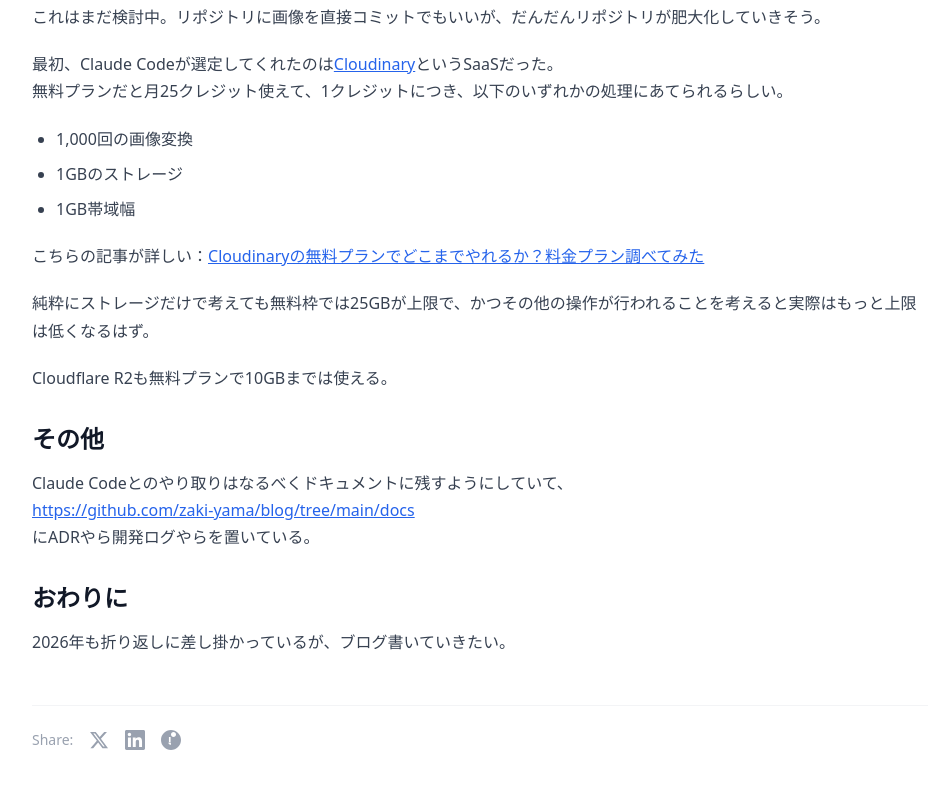
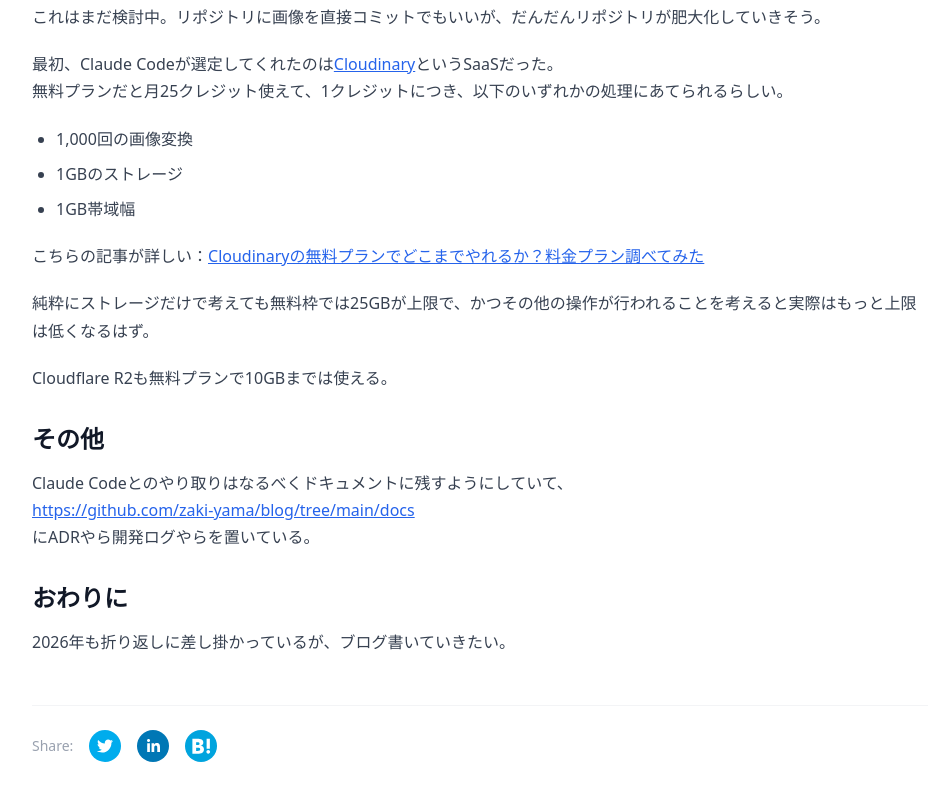
Before and after one commit to zaki-yama/blog, an Astro site: page /posts/first-post in a window 1280 px wide. Shown: the part 1488-2288 px from the top of the page, without its empty margins (160-1107 px from the left). Built offline with nearby package versions, Linux system fonts and the light colour scheme; Astro itself is replaced by a stand-in of ours; no server answers.

Commit message:
feat: replace share buttons with react-share library
Use react-share's TwitterShareButton, LinkedinShareButton, and
HatenaShareButton for more consistent icons and easier maintenance.

Closes #2

```diff
--- a/package.json
+++ b/package.json
@@ -27,6 +27,7 @@
     "gray-matter": "^4.0.3",
     "react": "^19.0.0",
     "react-dom": "^19.0.0",
+    "react-share": "^5.3.0",
     "satori": "^0.26.0",
     "shiki": "^3.6.0",
     "tailwindcss": "^4.1.10"
--- a/src/components/SocialShareButtons.tsx
+++ b/src/components/SocialShareButtons.tsx
@@ -1,3 +1,5 @@
+import { HatenaIcon, HatenaShareButton, LinkedinIcon, LinkedinShareButton, TwitterIcon, TwitterShareButton } from 'react-share';
+
 interface SocialShareButtonsProps {
   title: string;
   url: string;
@@ -5,52 +7,21 @@
 }
 
 export default function SocialShareButtons({ title, url }: SocialShareButtonsProps) {
-  const encodedTitle = encodeURIComponent(title);
-  const encodedUrl = encodeURIComponent(url);
-
-  const shareUrls = {
-    twitter: `https://twitter.com/intent/tweet?text=${encodedTitle}&url=${encodedUrl}`,
-    linkedin: `https://www.linkedin.com/sharing/share-offsite/?url=${encodedUrl}`,
-    hatena: `https://b.hatena.ne.jp/entry/panel/?url=${encodedUrl}&title=${encodedTitle}`,
-  };
-
-  const handleShare = (platform: keyof typeof shareUrls) => {
-    window.open(shareUrls[platform], '_blank', 'width=600,height=400');
-  };
-
   return (
     <div className="flex items-center gap-4">
       <span className="text-sm text-gray-400 dark:text-gray-500">Share:</span>
 
-      <button
-        onClick={() => handleShare('twitter')}
-        className="text-gray-400 dark:text-gray-500 hover:text-blue-600 dark:hover:text-blue-400 transition-colors"
-        aria-label="Share on Twitter"
-      >
-        <svg className="w-5 h-5" fill="currentColor" viewBox="0 0 24 24">
-          <path d="M18.244 2.25h3.308l-7.227 8.26 8.502 11.24H16.17l-5.214-6.817L4.99 21.75H1.68l7.73-8.835L1.254 2.25H8.08l4.713 6.231zm-1.161 17.52h1.833L7.084 4.126H5.117z" />
-        </svg>
-      </button>
+      <TwitterShareButton url={url} title={title}>
+        <TwitterIcon size={32} round />
+      </TwitterShareButton>
 
-      <button
-        onClick={() => handleShare('linkedin')}
-        className="text-gray-400 dark:text-gray-500 hover:text-blue-600 dark:hover:text-blue-400 transition-colors"
-        aria-label="Share on LinkedIn"
-      >
-        <svg className="w-5 h-5" fill="currentColor" viewBox="0 0 24 24">
-          <path d="M20.447 20.452h-3.554v-5.569c0-1.328-.027-3.037-1.852-3.037-1.853 0-2.136 1.445-2.136 2.939v5.667H9.351V9h3.414v1.561h.046c.477-.9 1.637-1.85 3.37-1.85 3.601 0 4.267 2.37 4.267 5.455v6.286zM5.337 7.433c-1.144 0-2.063-.926-2.063-2.065 0-1.138.92-2.063 2.063-2.063 1.14 0 2.064.925 2.064 2.063 0 1.139-.925 2.065-2.064 2.065zm1.782 13.019H3.555V9h3.564v11.452zM22.225 0H1.771C.792 0 0 .774 0 1.729v20.542C0 23.227.792 24 1.771 24h20.451C23.2 24 24 23.227 24 22.271V1.729C24 .774 23.2 0 22.222 0h.003z" />
-        </svg>
-      </button>
+      <LinkedinShareButton url={url} title={title}>
+        <LinkedinIcon size={32} round />
+      </LinkedinShareButton>
 
-      <button
-        onClick={() => handleShare('hatena')}
-        className="text-gray-400 dark:text-gray-500 hover:text-blue-600 dark:hover:text-blue-400 transition-colors"
-        aria-label="Share on Hatena Bookmark"
-      >
-        <svg className="w-5 h-5" fill="currentColor" viewBox="0 0 24 24">
-          <path d="M12 0C5.373 0 0 5.373 0 12s5.373 12 12 12 12-5.373 12-12S18.627 0 12 0zm-2.5 8.5h2v7h-2v-7zm1 8.5c-.828 0-1.5-.672-1.5-1.5S9.672 15 10.5 15s1.5.672 1.5 1.5-.672 1.5-1.5 1.5zm4.5-8.5c-1.657 0-3-1.343-3-3s1.343-3 3-3 3 1.343 3 3-1.343 3-3 3z" />
-        </svg>
-      </button>
+      <HatenaShareButton url={url} title={title}>
+        <HatenaIcon size={32} round />
+      </HatenaShareButton>
     </div>
   );
 }
```
Also changed, not shown: pnpm-lock.yaml.
